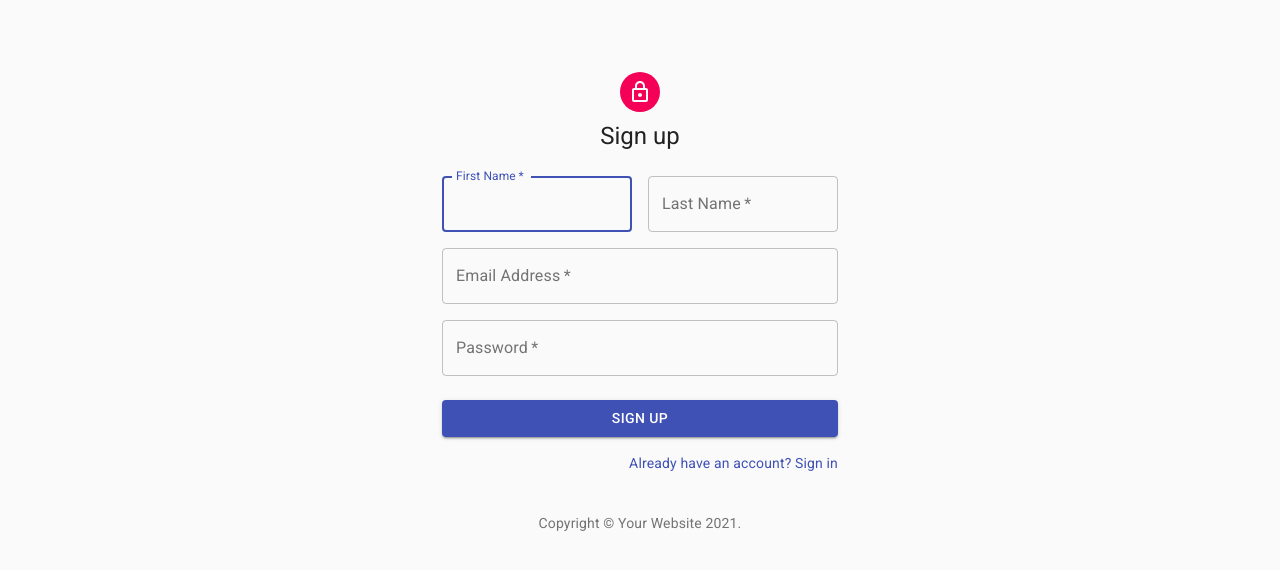
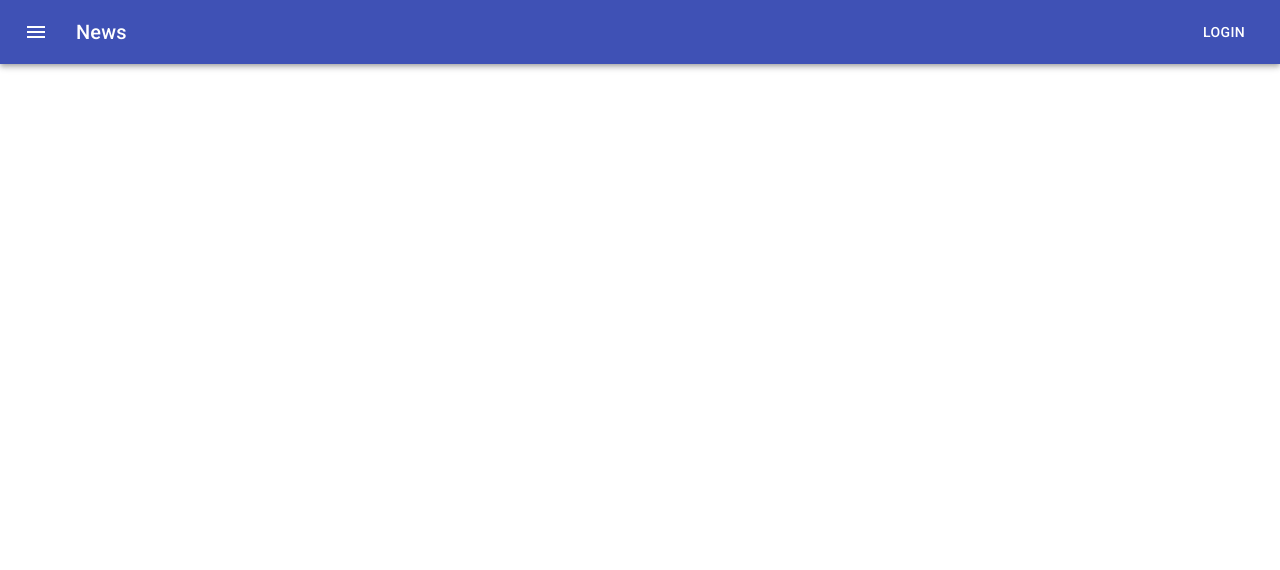
Before and after one commit to campe0n/passwordManager, a React (Create React App) app in the folder client/: page / in a window 1280 px wide. Shown: the top 570 px of the page. Built offline with nearby package versions, Linux system fonts and the light colour scheme.

Commit message:
working on home page

```diff
--- a/client/src/App.js
+++ b/client/src/App.js
@@ -40,7 +40,8 @@
 
 function App() {
   return (
-    <Signup/>
+    <Home />
+
   );
 }
 
--- a/client/src/pages/Home.js
+++ b/client/src/pages/Home.js
@@ -1,11 +1,52 @@
-import React from 'react';
-import { useQuery } from '@apollo/client';
+// import React from 'react';
+// import { useQuery } from '@apollo/client';
 
-import { QUERY_PROFILES } from '../utils/queries';
+// import { QUERY_PROFILES } from '../utils/queries';
 
 
-const Home = ()  => {
+// const Home = ()  => {
 
+// }
+
+// export default Home;
+import React from 'react';
+import { makeStyles } from '@material-ui/core/styles';
+import AppBar from '@material-ui/core/AppBar';
+import Toolbar from '@material-ui/core/Toolbar';
+import Typography from '@material-ui/core/Typography';
+import Button from '@material-ui/core/Button';
+import IconButton from '@material-ui/core/IconButton';
+import MenuIcon from '@material-ui/icons/Menu';
+
+
+const useStyles = makeStyles((theme) => ({
+  root: {
+    flexGrow: 1,
+  },
+  menuButton: {
+    marginRight: theme.spacing(2),
+  },
+  title: {
+    flexGrow: 1,
+  },
+}));
+
+export default function ButtonAppBar() {
+  const classes = useStyles();
+
+  return (
+    <div className={classes.root}>
+      <AppBar position="static">
+        <Toolbar>
+          <IconButton edge="start" className={classes.menuButton} color="inherit" aria-label="menu">
+            <MenuIcon />
+          </IconButton>
+          <Typography variant="h6" className={classes.title}>
+            News
+          </Typography>
+          <Button color="inherit">Login</Button>
+        </Toolbar>
+      </AppBar>
+    </div>
+  );
 }
-
-export default Home;
```
Also changed, not shown: 1 other file (tests, documents, lock files or other folders).
